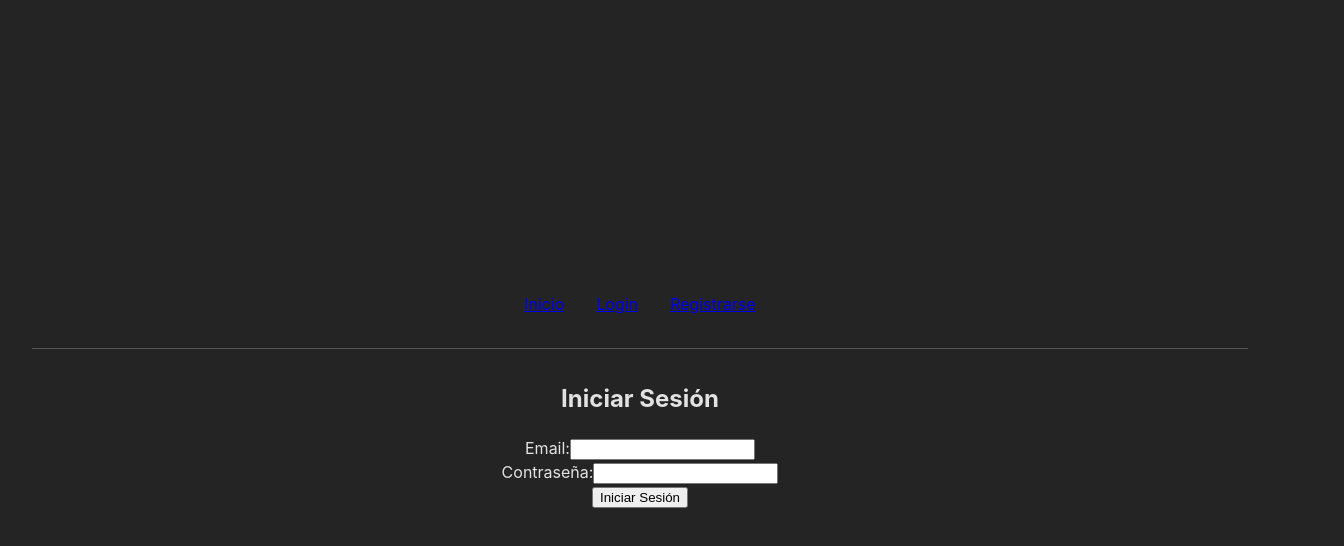
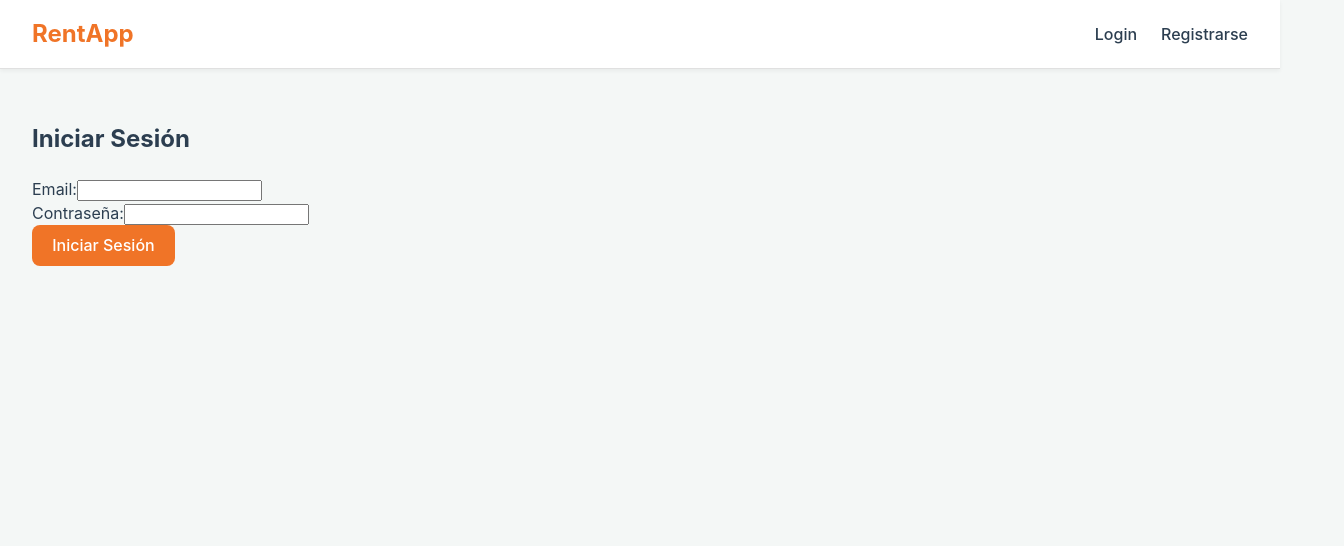
Before and after one commit to crespitosoff/rentapp-frontend, a React (Vite) app: page /login in a window 1280 px wide. Shown: the top 546 px of the page, 1344 px wide, since content can reach past the window. Built offline with nearby package versions, Linux system fonts and the light colour scheme.

Commit message:
feat: Implementa CSS Modules para layout y HomePage

```diff
--- a/src/App.jsx
+++ b/src/App.jsx
@@ -1,37 +1,36 @@
 import { Link, Outlet } from 'react-router-dom';
 import { useContext } from 'react';
 import { AuthContext } from './context/AuthContext';
+import styles from './App.module.css'; // <-- 1. Importa el Módulo de CSS
 
 function App() {
   //OBTÉN el token y la función logout del contexto
   const { token, rol, logout } = useContext(AuthContext);
 
-  // Estilos en línea simples para la barra de navegación
-  const navStyle = {
-    display: 'flex',
-    gap: '2rem',
-    justifyContent: 'center',
-    paddingBottom: '2rem',
-    borderBottom: '1px solid #555',
-    marginBottom: '2rem',
-  };
+  // 2. ¡Ya no necesitamos 'navStyle'! Lo borramos.
 
   return (
-    <div>
+    <div className={styles.appContainer}> {/* 3. Usa la clase del contenedor principal */}
+
       {/* Barra de Navegación */}
-      <nav style={navStyle}>
-        <Link to="/">Inicio</Link>
+      <nav className={styles.navbar}> {/* 4. Usa la clase de la barra */}
+
+        {/* 5. Añadimos un Logo/Título */}
+        <Link to="/" className={styles.navLogo}>
+          RentApp
+        </Link>
+
+        {/* 6. Agrupamos los enlaces */}
+        <div className={styles.navLinks}>
           {/* LÓGICA CONDICIONAL */}
           {token ? (
             // --- USUARIO LOGGEADO ---
-          // Si hay un token (usuario ha iniciado sesión)...
             <>
               <Link to="/profile">Mi Perfil</Link>
               {/* 2. RENDERIZADO CONDICIONAL POR ROL */}
               {rol === 'arrendador' && (
                 <>
                   <Link to="/crear-inmueble">Publicar Inmueble</Link>
-                {/* --- NUEVO ENLACE --- */}
                   <Link to="/mis-inmuebles">Mis Inmuebles</Link>
                 </>
               )}
@@ -40,22 +39,20 @@ function App() {
                 <Link to="/mis-favoritos">Mis Favoritos</Link>
               )}
 
-            {/* Si hay un token (usuario ha iniciado sesión)... */}
               <button onClick={logout}>Logout</button>
             </>
           ) : (
             // --- USUARIO DESCONECTADO ---
             <>
-            {/* Si NO hay un token... */}
               <Link to="/login">Login</Link>
               <Link to="/register">Registrarse</Link>
             </>
           )}
-        {/* Aquí añadiremos más enlaces después */}
+        </div>
       </nav>
 
       {/* Contenido de la página actual */}
-      <main>
+      <main className={styles.mainContent}> {/* 7. Usa la clase del contenido */}
         <Outlet /> {/* <-- Aquí se renderizarán HomePage, LoginPage, etc. */}
       </main>
     </div>
--- /dev/null
+++ b/src/App.module.css
@@ -0,0 +1,70 @@
+/* Contenedor principal de toda la aplicación */
+.appContainer {
+    display: flex;
+    flex-direction: column;
+    min-height: 100vh;
+}
+
+/* La barra de navegación (Header) */
+.navbar {
+    display: flex;
+    justify-content: space-between;
+    /* Espacia el logo de los links */
+    align-items: center;
+    padding: 1rem 2rem;
+    background-color: var(--color-white);
+    border-bottom: 1px solid var(--color-border);
+    box-shadow: 0 2px 4px rgba(0, 0, 0, 0.05);
+}
+
+/* El logo/título de la app */
+.navLogo {
+    font-size: 1.5rem;
+    font-weight: 700;
+    color: var(--color-primary);
+    text-decoration: none;
+    /* Quitamos subrayado del Link */
+}
+
+/* Contenedor para los enlaces de navegación */
+.navLinks {
+    display: flex;
+    gap: 1.5rem;
+    align-items: center;
+}
+
+/* Estilo de los links de la barra */
+.navLinks a {
+    text-decoration: none;
+    color: var(--color-text);
+    font-weight: 500;
+}
+
+.navLinks a:hover {
+    color: var(--color-primary);
+}
+
+/* Estilo del botón de Logout */
+.navLinks button {
+    background-color: transparent;
+    color: var(--color-text);
+    border: 1px solid var(--color-border);
+    padding: 0.5em 1em;
+}
+
+.navLinks button:hover {
+    background-color: var(--color-primary);
+    color: var(--color-white);
+    border-color: var(--color-primary);
+}
+
+/* El contenedor del contenido principal (donde se carga el Outlet) */
+.mainContent {
+    width: 100%;
+    max-width: 1280px;
+    /* Centra el contenido */
+    margin: 0 auto;
+    padding: 2rem;
+    flex-grow: 1;
+    /* Asegura que ocupe el espacio restante */
+}
--- a/src/index.css
+++ b/src/index.css
@@ -1,12 +1,18 @@
-/* Estilos base para un look moderno */
+/* 1. Variables de color (opcional, pero buena práctica) */
 :root {
   font-family: Inter, system-ui, Avenir, Helvetica, Arial, sans-serif;
   line-height: 1.5;
   font-weight: 400;
 
-  color-scheme: light dark;
-  color: rgba(255, 255, 255, 0.87);
-  background-color: #242424;
+  /* Colores */
+  --color-background: #f4f7f6;
+  /* Un gris muy claro para el fondo */
+  --color-text: #2c3e50;
+  /* Un gris oscuro para el texto */
+  --color-primary: #f07427;
+  /* Nuestro naranja de marca */
+  --color-white: #ffffff;
+  --color-border: #e0e0e0;
 
   font-synthesis: none;
   text-rendering: optimizeLegibility;
@@ -14,18 +20,47 @@
   -moz-osx-font-smoothing: grayscale;
 }
 
+/* 2. Reseteo y estilos base del body */
 body {
   margin: 0;
-  display: flex;
-  place-items: center;
-  min-width: 320px;
+  padding: 0;
+  background-color: var(--color-background);
+  color: var(--color-text);
   min-height: 100vh;
 }
 
+/* 3. Estilos base para enlaces (links) */
+a {
+  font-weight: 500;
+  color: var(--color-primary);
+  text-decoration: inherit;
+  transition: color 0.2s;
+}
+
+a:hover {
+  color: #c95f1d;
+  /* Un naranja más oscuro al pasar el ratón */
+}
+
+/* 4. Estilos base para botones */
+button {
+  border-radius: 8px;
+  border: 1px solid transparent;
+  padding: 0.6em 1.2em;
+  font-size: 1em;
+  font-weight: 500;
+  font-family: inherit;
+  background-color: var(--color-primary);
+  color: var(--color-white);
+  cursor: pointer;
+  transition: border-color 0.2s, background-color 0.2s;
+}
+
+button:hover {
+  background-color: #c95f1d;
+}
+
+/* 5. Quitamos los estilos por defecto de #root */
 #root {
   width: 100%;
-  max-width: 1280px;
-  margin: 0 auto;
-  padding: 2rem;
-  text-align: center;
 }
--- a/src/pages/HomePage.jsx
+++ b/src/pages/HomePage.jsx
@@ -2,67 +2,64 @@
 
 import { useState, useEffect } from 'react';
 import { Link } from 'react-router-dom';
+import styles from './HomePage.module.css'; // <-- 1. Importa el Módulo de CSS
 
 function HomePage() {
-  // (estados de inmuebles, loading, y error siguen igual)
-  // 1. Estado para guardar la lista de inmuebles
+  // ... (estados de inmuebles, loading, error - sin cambios)
   const [inmuebles, setInmuebles] = useState([]);
-  // 2. Estado para saber si está cargando
   const [loading, setLoading] = useState(true);
-  // 3. Estado para guardar cualquier error
   const [error, setError] = useState(null);
 
-  // (useEffect para hacer el fetch sigue igual)
-  // 4. useEffect se ejecuta una vez cuando el componente se carga
+  // ... (useEffect para el fetch - sin cambios)
   useEffect(() => {
     const fetchInmuebles = async () => {
       try {
-        // Hacemos la petición a nuestra API del backend
         const response = await fetch('http://localhost:3000/api/inmuebles');
-
         if (!response.ok) {
           throw new Error('La respuesta de la red no fue exitosa');
         }
-
         const data = await response.json();
-        setInmuebles(data); // Guardamos los datos en el estado
+        setInmuebles(data);
       } catch (err) {
-        setError(err.message); // Guardamos el error
+        setError(err.message);
       } finally {
-        setLoading(false); // Dejamos de cargar (ya sea con éxito o error)
+        setLoading(false);
       }
     };
+    fetchInmuebles();
+  }, []);
 
-    fetchInmuebles(); // Llamamos a la función
-  }, []); // El array vacío [] asegura que se ejecute solo una vez
+  // ... (lógica de loading y error - sin cambios)
+  if (loading) { /* ... */ }
+  if (error) { /* ... */ }
 
-  // (lógica de loading y error sigue igual)
-  // 5. Mostramos diferentes cosas dependiendo del estado
-  if (loading) {
-    return <div>Cargando inmuebles...</div>;
-  }
+  // 2. ¡Ya no necesitamos 'cardStyle'! Lo borramos.
 
-  if (error) {
-    return <div>Error al cargar los inmuebles: {error}</div>;
-  }
-
-  // 6. Si todo salió bien, mostramos la lista
+  // 6. Si todo salió bien, mostramos la lista (actualizada con CSS)
   return (
     <div>
       <h1>Inmuebles Disponibles</h1>
-      <div className="inmuebles-lista">
+      {/* 3. Usa la clase de la grilla */}
+      <div className={styles.inmueblesGrid}>
         {inmuebles.map(inmueble => (
-          // 2. ENVUELVE LA TARJETA CON EL COMPONENTE LINK
-          // Usamos "template literals" (backticks ``) para crear la URL dinámica
           <Link
             to={`/inmueble/${inmueble.inmueble_id}`}
             key={inmueble.inmueble_id}
-            style={{ textDecoration: 'none', color: 'inherit' }} // <-- Estilo para que no parezca un link feo
+            className={styles.cardLink} // 4. Usa la clase del link
           >
-            <div style={cardStyle}>
-              <h3>{inmueble.titulo}</h3>
-              <p>{inmueble.descripcion}</p>
-              <p><strong>Precio:</strong> ${inmueble.precio_mensual} / mes</p>
+            {/* 5. Usa la clase de la tarjeta */}
+            <div className={styles.card}>
+              {/* 6. Añadimos un placeholder de imagen */}
+              <div className={styles.cardImage}>
+                {/* En el futuro aquí irá un <img /> */}
+              </div>
+
+              {/* 7. Agrupamos el contenido */}
+              <div className={styles.cardContent}>
+                <h3>{inmueble.titulo}</h3>
+                <p>{inmueble.descripcion}</p>
+                <p className={styles.price}>${inmueble.precio_mensual} / mes</p>
+              </div>
             </div>
           </Link>
         ))}
@@ -71,13 +68,4 @@ function HomePage() {
   );
 }
 
-// Estilos básicos para las "tarjetas" (opcional)
-const cardStyle = {
-  border: '1px solid #555',
-  borderRadius: '8px',
-  padding: '16px',
-  margin: '16px 0',
-  textAlign: 'left'
-};
-
 export default HomePage;
--- /dev/null
+++ b/src/pages/HomePage.module.css
@@ -0,0 +1,72 @@
+/* El contenedor de la grilla de tarjetas */
+.inmueblesGrid {
+    display: grid;
+    /* Crea columnas automáticas:
+     - Se ajustan al ancho (auto-fill)
+     - Cada tarjeta tiene un mínimo de 300px
+     - Ocupan el espacio restante (1fr)
+  */
+    grid-template-columns: repeat(auto-fill, minmax(300px, 1fr));
+    gap: 1.5rem;
+    /* Espacio entre las tarjetas */
+}
+
+/* El Link que envuelve la tarjeta */
+.cardLink {
+    text-decoration: none;
+    color: inherit;
+}
+
+/* La tarjeta individual */
+.card {
+    background-color: var(--color-white);
+    border-radius: 8px;
+    border: 1px solid var(--color-border);
+    box-shadow: 0 2px 8px rgba(0, 0, 0, 0.05);
+    overflow: hidden;
+    /* Para que la imagen se ajuste a los bordes redondeados */
+    transition: transform 0.2s ease, box-shadow 0.2s ease;
+}
+
+.card:hover {
+    transform: translateY(-5px);
+    /* Efecto de "levantar" */
+    box-shadow: 0 4px 12px rgba(0, 0, 0, 0.1);
+}
+
+/* Un placeholder para la imagen del inmueble */
+.cardImage {
+    height: 200px;
+    background-color: #eee;
+    /* Color de placeholder */
+    /* En el futuro, aquí pondríamos:
+   background-image: url(IMAGEN_DEL_INMUEBLE);
+   background-size: cover;
+   background-position: center;
+   */
+}
+
+/* El contenido de texto de la tarjeta */
+.cardContent {
+    padding: 1rem;
+}
+
+.cardContent h3 {
+    margin-top: 0;
+    margin-bottom: 0.5rem;
+    font-size: 1.25rem;
+}
+
+.cardContent p {
+    margin-bottom: 0.5rem;
+    opacity: 0.8;
+    /* Hacemos la descripción un poco más sutil */
+}
+
+.cardContent .price {
+    font-weight: 700;
+    font-size: 1.1rem;
+    color: var(--color-primary);
+    /* ¡Usamos nuestro color de marca! */
+    margin-top: 1rem;
+}
```
Lines whose indentation alone changed are shown as unchanged.
